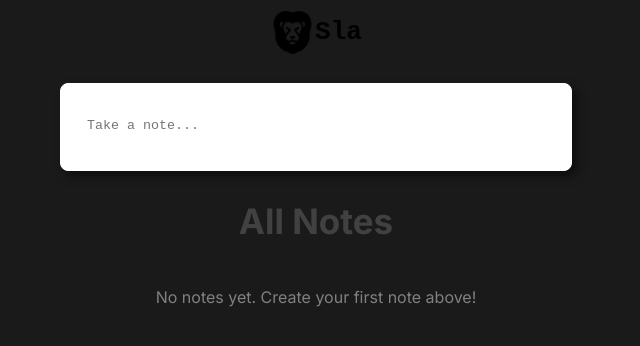
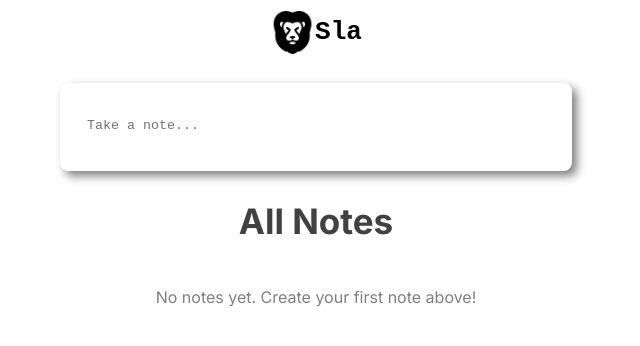
Before and after one commit to abhishekk119/noteapp11, a plain HTML site: page index.html in a window 1280 px wide. Shown: the whole page, without its empty margins (324-964 px from the left). Drawn offline with nearby package versions, Linux system fonts and the light colour scheme.

Commit message:
Update style.css

```diff
--- a/style.css
+++ b/style.css
@@ -2,7 +2,7 @@ body {
   font-family: "Inter", sans-serif;
   margin: 0;
   padding: 0;
-  background: #1A1A1A;
+  background: white;
 }
 
 .container {
```
